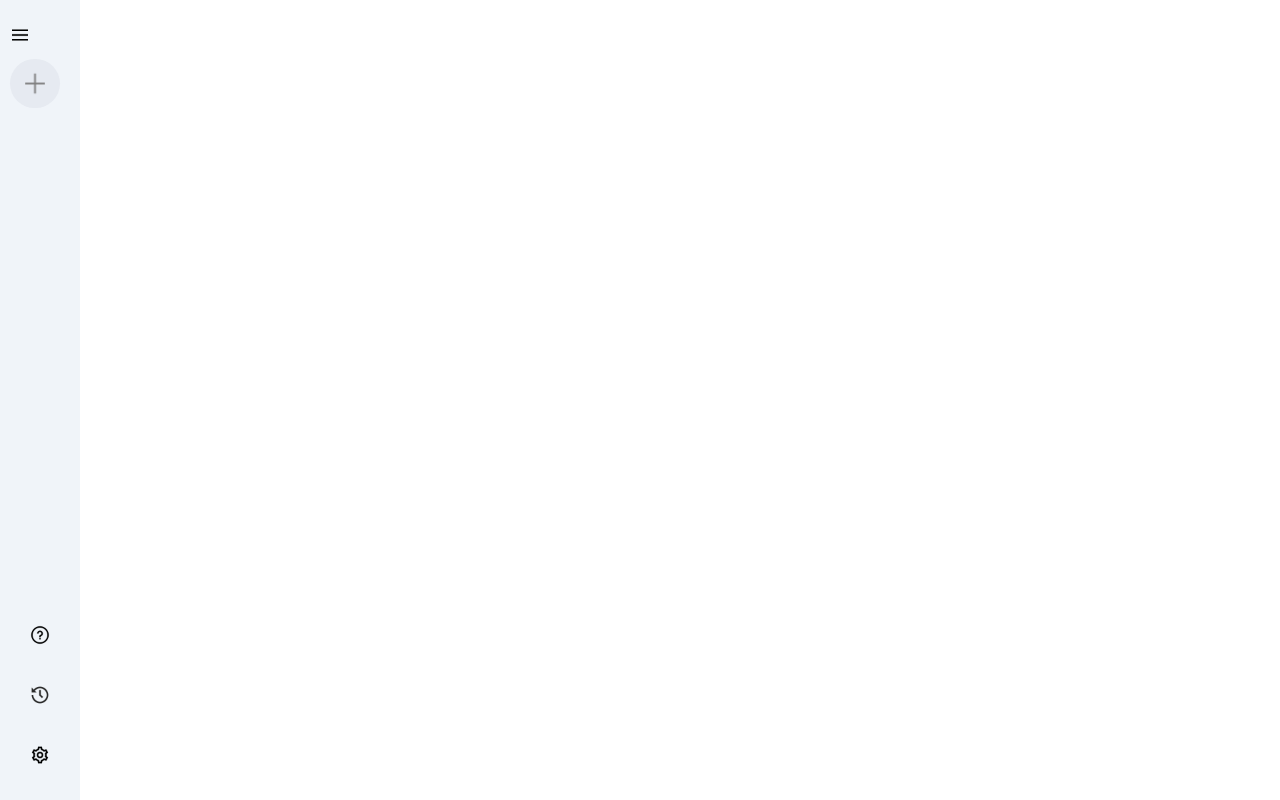
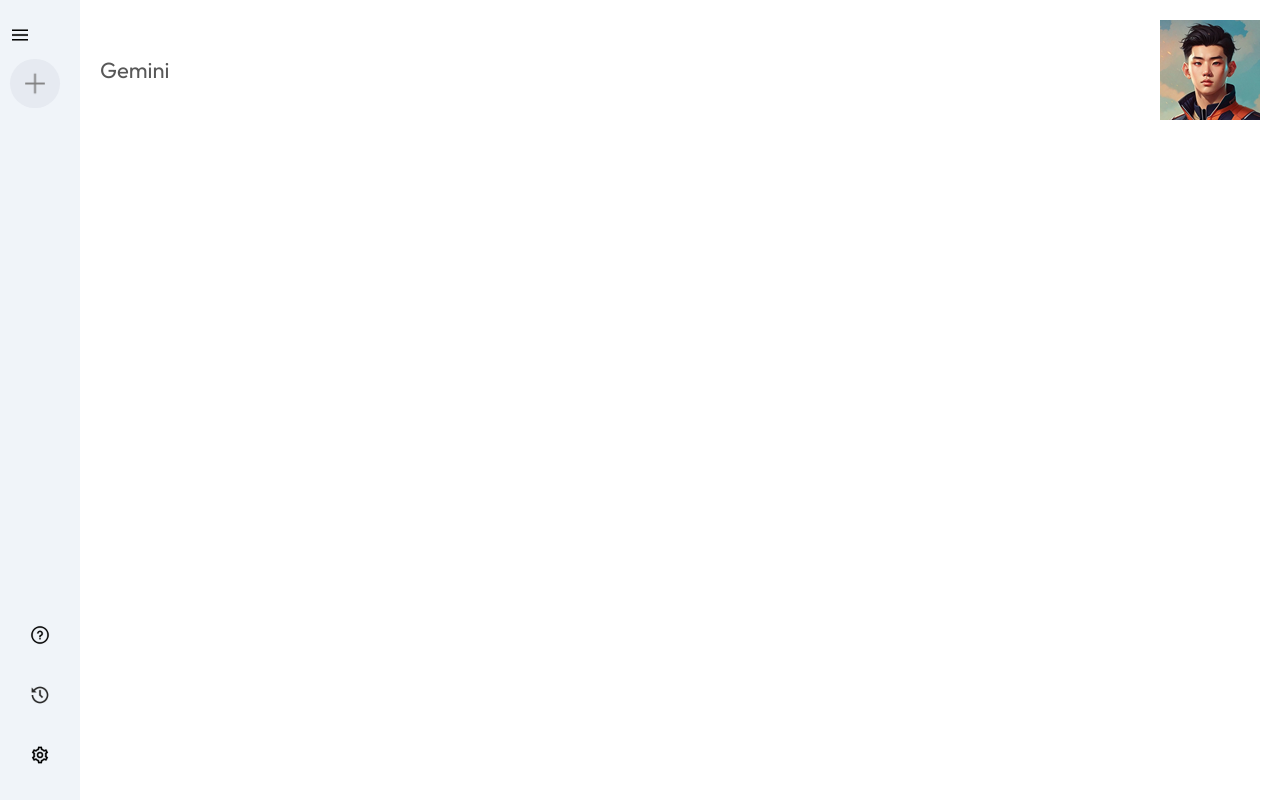
Before and after one commit to harshavardhan314/Gemini-Clone, a React (Vite) app in the folder Gemini-2.0/: page / in a window 1280 px wide. Built offline with nearby package versions, Linux system fonts and the light colour scheme.

Commit message:
developed nav bar

```diff
--- a/Gemini-2.0/src/Components/Main/Main.css
+++ b/Gemini-2.0/src/Components/Main/Main.css
@@ -0,0 +1,17 @@
+.main
+{
+    flex: 1;
+    min-height: 100vh;
+    padding-bottom: 15vh;
+    position: relative;
+}
+
+.main .nav
+{
+    display: flex;
+    align-items: center;
+    justify-content: space-between;
+    font-size: 22px;
+    padding: 20px;
+    color: #585858;
+}
--- /dev/null
+++ b/Gemini-2.0/src/Components/Main/Main.jsx
@@ -0,0 +1,17 @@
+import React from 'react'
+import './Main.css'
+import { assets } from '../../assets/assets'
+
+const Main = () => {
+  return (
+    <div className="main">
+        <div className="nav">
+            <p>Gemini</p>
+            <img src={assets.user_icon} alt="User" />
+
+        </div>
+    </div>
+  )
+}
+
+export default Main
--- a/Gemini-2.0/src/app.jsx
+++ b/Gemini-2.0/src/app.jsx
@@ -6,6 +6,7 @@ const App = () => {
   return (
     <>
         <Sidebar></Sidebar>
+        <Main></Main>
     </>
   )
 }
```
